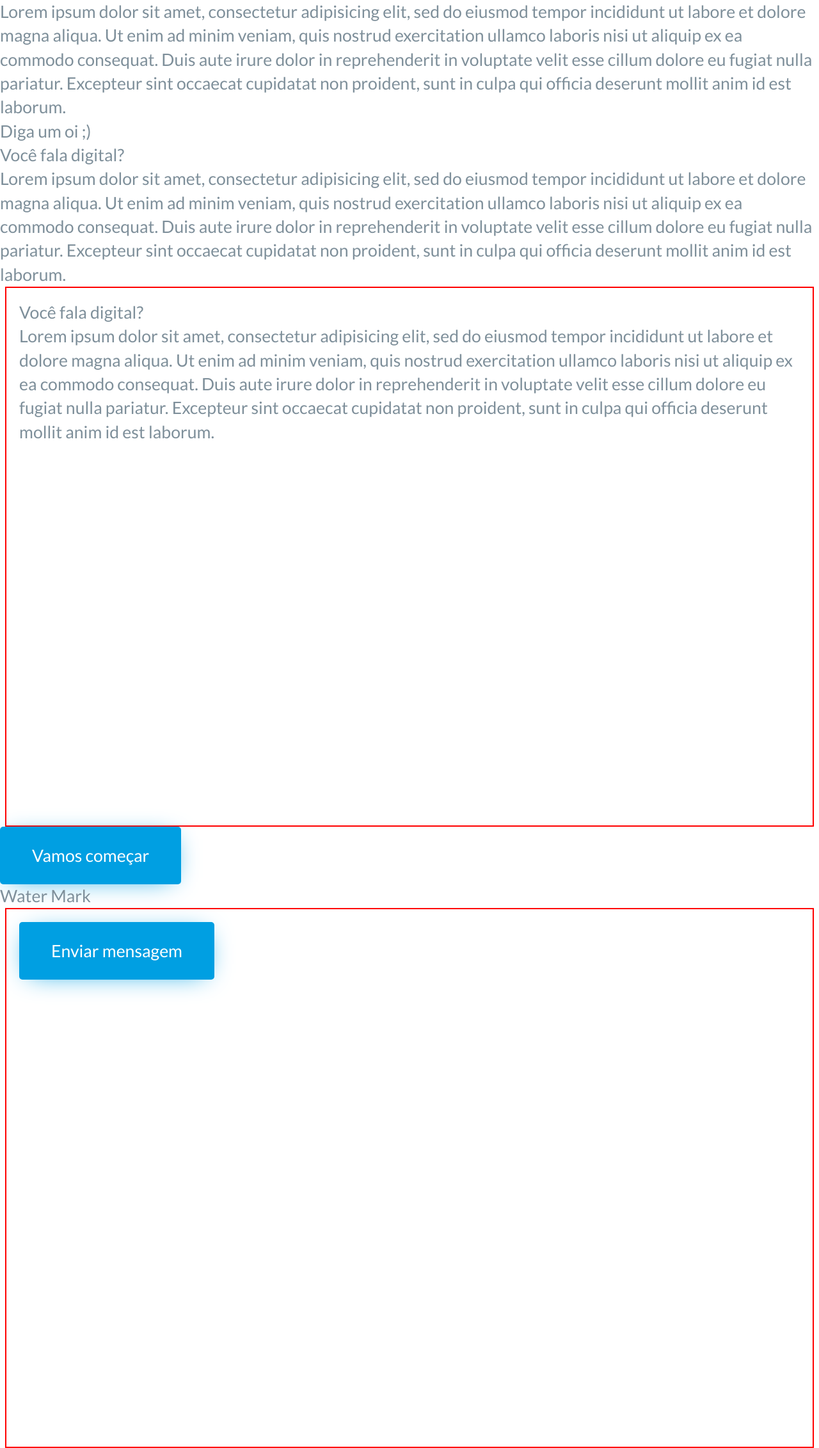
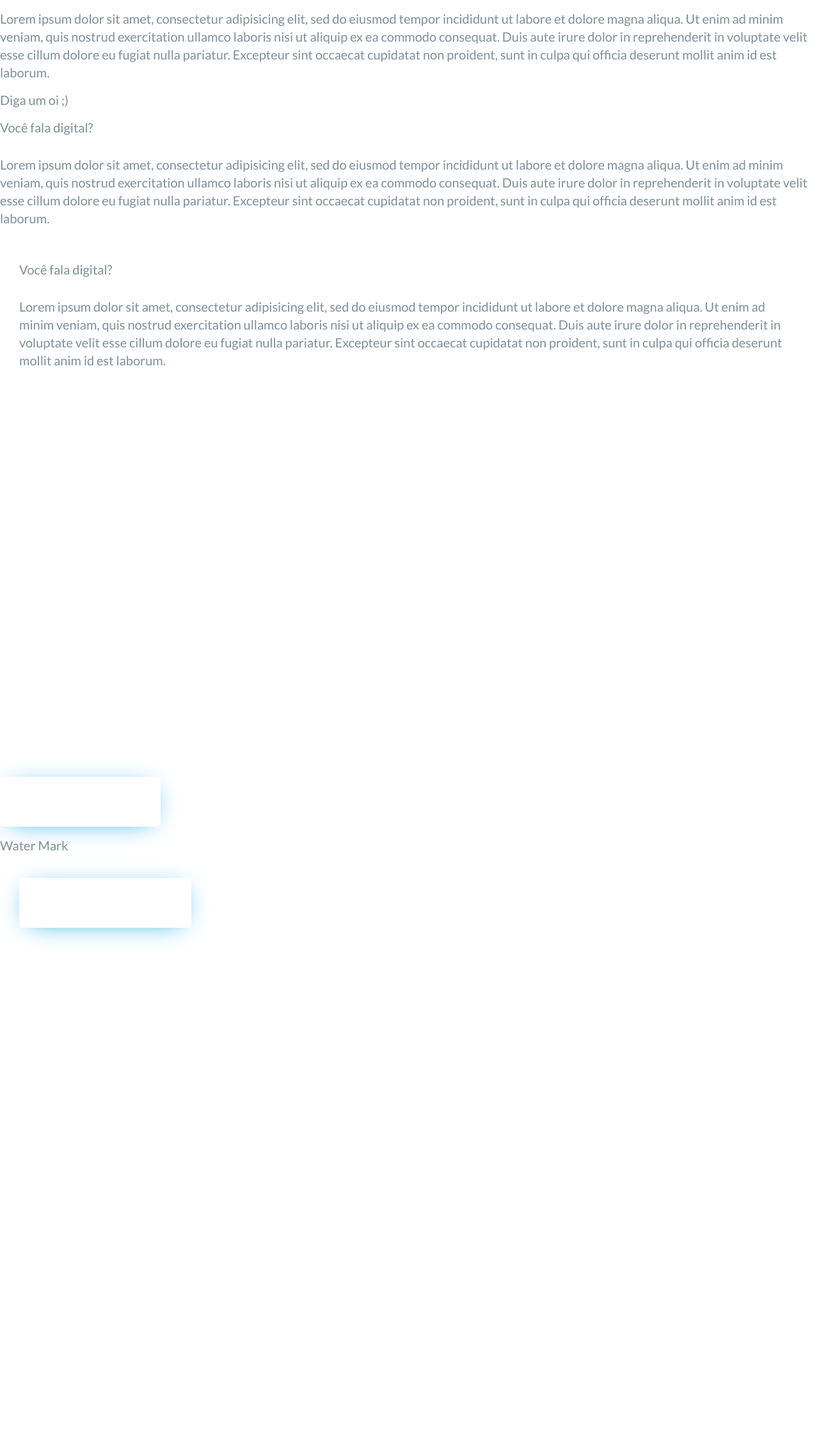
Before and after one commit to samuellevy/nokengo2018-front, a PHP site: page /stylesheet.html in a window 1280 px wide. Shown: the whole page at 64% size. After the commit the page ends 1472 px from the top, so only its background shows below. Run offline with PHP 8.4, Linux system fonts and the light colour scheme; style sheets or scripts are compiled from the project's sources.

Commit message:
header pronto (sem ajustes na class image)

```diff
--- a/source/scss/style.scss
+++ b/source/scss/style.scss
@@ -28,6 +28,7 @@ body {
   position: relative;
   height: 100%;
   width: 100%;
+	overflow-x: hidden;
 }
 
 blockquote, q {
@@ -88,15 +89,15 @@ $salmon: #fdb092;
 $yellow: #fae822;
 
 //default font-sizes
-$xs-size: 16pt; //alert link
-$sm-size: 18pt; //alert text
-$tx-size: 20pt; //section text
-$bt-size: 22pt; //button
-$md-size: 24pt; //header text
-$lg-size: 80pt; //section title
-$xl-size: 100pt; //menu option
-$xx-size: 158pt; //header title
-$wm-size: 290pt; //water mark
+$xs-size: 16px; //alert link
+$sm-size: 18px; //alert text
+$tx-size: 20px; //section text
+$bt-size: 22px; //button
+$md-size: 24px; //header text
+$lg-size: 80px; //section title
+$xl-size: 100px; //menu option
+$xx-size: 158px; //header title
+$wm-size: 290px; //water mark
 
 p, a{
   font-family: $lato-regular;
@@ -104,14 +105,14 @@ p, a{
   color: $gray-1;
   line-height: 1.4;
   text-align: left;
+	padding: 15px 0;
 }
 
 .button{
-  background-color: $blue-2;
   color: $white;
-  font-size: $tx-size;
+  font-size: $bt-size;
   font-family: $lato-regular;
-	padding: 25px 50px;
+	padding: 20px 50px 25px;
 	border-radius: 5px;
   border: none;
   display: inline-block;
@@ -129,11 +130,13 @@ p, a{
 }
 
 section{
+	position: relative;
 	width: 1220px;
 	height: 100vh;
 	margin: 0 auto;
-	padding: 20px;
-	border: 2px solid red;
+	padding: 22px;
+	clear: both;
+	//border: 2px solid red;
 }
 
 //message
```
Also changed, not shown: other parts of source/scss/style.scss (+52 -8 lines), source/index.html (+11 -0 lines), source/images/iphone.png (added). Lines whose indentation alone changed are shown as unchanged.
